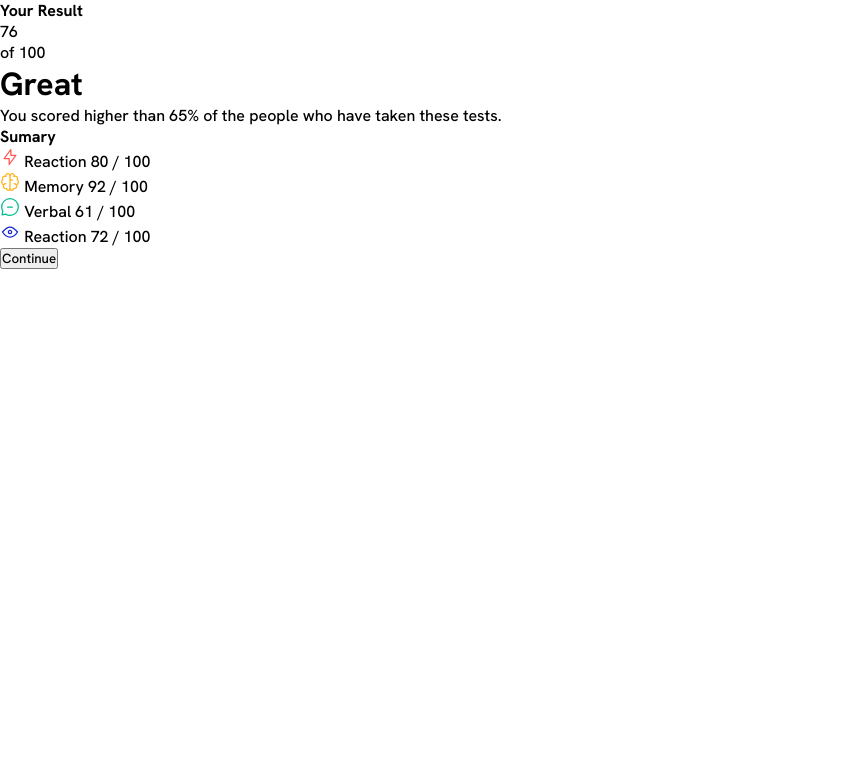
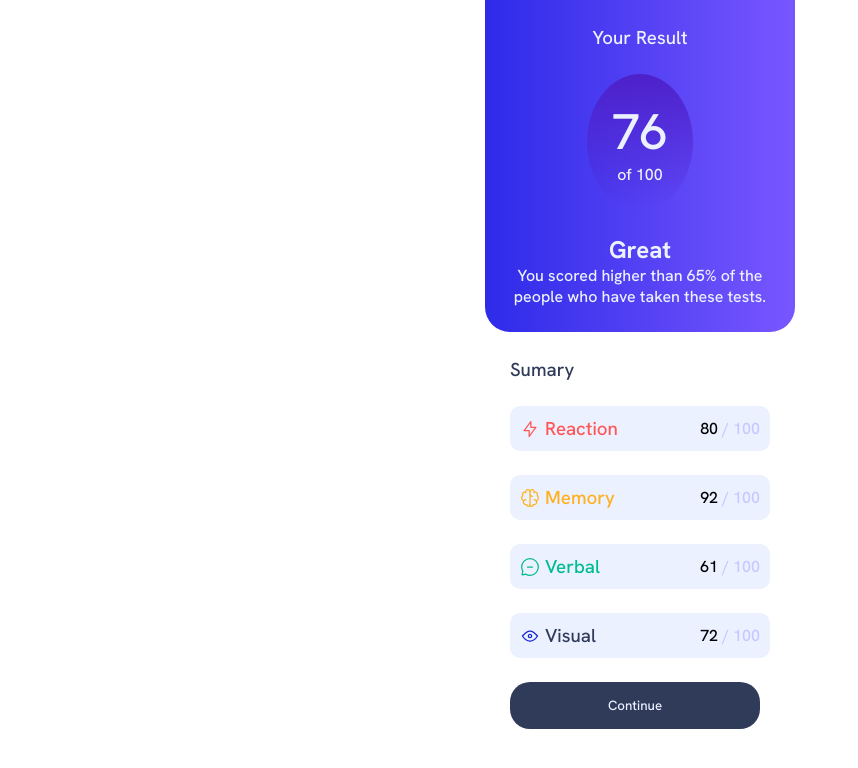
Before and after one commit to paulovictor1997/HTML-CSS, a plain HTML site: page exercício/Atividades/teste1/exe21/exe21.html in a window 1280 px wide. Shown: the whole page, without its empty margins (0-858 px from the left). Drawn offline with Linux system fonts and the light colour scheme.

Commit message:
atividade

```diff
--- a/exercício/Atividades/teste1/exe21/assets/style.scss
+++ b/exercício/Atividades/teste1/exe21/assets/style.scss
@@ -13,6 +13,13 @@ $red:hsl(0, 100%, 67%);
 $yellow:hsl(39, 100%, 56%);
 $green:hsl(166, 100%, 37%);
 
+//Neutral
+$background-white:hsl(0, 0%, 100%);
+$font:hsl(221, 100%, 96%);
+$statistic:hsl(221, 100%, 96%);
+$lavender:hsl(241, 100%, 89%);
+$darkgrey:hsl(224, 30%, 27%);
+
 /*
  card
  hsl(252, 100%, 67%)
@@ -23,17 +30,123 @@ hsla(256, 72%, 46%, 1)
 hsla(241, 72%, 46%, 0)
 */
 
-//Neutral
-$background-white:hsl(0, 0%, 100%);
-$font:hsl(221, 100%, 96%);
-$lavender:hsl(241, 100%, 89%);
-$darkgrey:hsl(224, 30%, 27%);
+#red{
+    color: $red;
+}
 
+#green{
+    color:$green;
+}
+
+#yellow{
+    color:$yellow;
+}
+
+#darkgrey{
+    color: $darkgrey;
+}
 
 body{
     min-height: 100vh;
+    background-color: $background-white;
 }
 
 .container{
     width: 100%;
+    display: flex;
+    flex-direction: column;
+    align-items: center;
 }
+
+.card-1{
+    background-image: linear-gradient(to left, hsl(252, 100%, 67%),  hsl(241, 81%, 54%) );
+    display: flex;
+    align-items: center;
+    flex-direction: column;
+    padding: 25px;
+    width: 310px;
+    border-radius: 0px 0px 25px 25px;
+
+    h3{
+        color: $font;
+        font-weight: 500;
+    }
+
+    .circle{
+        text-align: center;
+        margin-top: 3vh;
+        padding: 25px;
+        background-image: linear-gradient(to bottom,hsla(256, 72%, 46%, 1),
+        hsla(241, 72%, 46%, 0));
+        border-radius: 50%;
+
+        .number{
+            font-size: 50px;
+            color: $font;
+        }
+
+        p{
+            color: $font;
+        }
+    }
+
+    .info{
+        text-align: center;
+        color: $font;
+        margin-top: 3vh;
+    }
+}
+
+.card-2{
+    padding: 25px;
+    width: 310px;
+    background-color: $background-white;
+
+    button{
+        margin-top: 3vh;
+        padding: 15px;
+        width: 250px;
+        text-align: center;
+        border-radius: 20px;
+        border: none;
+        background-color: $darkgrey;
+        color: $font;
+        cursor: pointer;
+
+        &:hover{
+            transition: 1s all;
+            background-color: $lavender;
+        }
+    }
+
+    h3{
+        color: $darkgrey;
+        font-weight: 500;
+    }
+
+    .statistic{
+        background-color: $statistic;
+        display: flex;
+        align-items: center;
+        justify-content: space-between;
+        padding: 10px;
+        border-radius: 10px;
+        margin-top: 3vh;
+        font-weight: 500;
+
+        span{
+            color: $lavender;
+            font-weight: 500;
+        }
+
+        h3{
+            font-weight: 500;
+        }
+
+        .icon{
+            display: flex;
+            align-items: center;
+            gap: 5px;
+        }
+    }
+}
--- a/exercício/Atividades/teste1/exe21/exe21.html
+++ b/exercício/Atividades/teste1/exe21/exe21.html
@@ -10,39 +10,58 @@
 <body>
     <main class="container">
         <div class="card-1">
-            <h4>Your Result</h4>
+            <h3>Your Result</h3>
             <div class="circle">
-                <p>76</p>
+                <p class="number">76</p>
                 <p>of 100</p>
             </div>
-            <h1>Great</h1>
-            <p>You scored higher than 65% of the people who have taken these tests.</p>
+            <div class="info">
+                <h2>Great</h2>
+                <p>You scored higher than 65% of the people who have taken these tests.</p>
+            </div>
         </div>
 
         <div class="card-2">
-            <h4>Sumary</h4>
-            <div class="static">
-                <img src="images/icon-reaction.svg" alt="reaction">
-                Reaction
-                80 / 100
+            <h3>Sumary</h3>
+
+            <div class="statistic">
+                <div class="icon">
+                    <img src="images/icon-reaction.svg" alt="reaction">
+                    <h3 id="red">Reaction</h3>
+                </div>
+                <div class="info-3">
+                    80 <span>/ 100</span>
+                </div>
             </div>
 
-            <div class="static">
-                <img src="images/icon-memory.svg" alt="memory">
-                Memory
-                92 / 100
+            <div class="statistic">
+                <div class="icon">
+                    <img src="images/icon-memory.svg" alt="memory">
+                    <h3 id="yellow">Memory</h3>
+                </div>
+                <div class="info-3">
+                    92 <span>/ 100</span>
+                </div>
             </div>
 
-            <div class="static">
-                <img src="images/icon-verbal.svg" alt="verbal">
-                Verbal
-                61 / 100
+            <div class="statistic">
+                <div class="icon">
+                    <img src="images/icon-verbal.svg" alt="verbal">
+                    <h3 id="green">Verbal</h3>
+                </div>
+                <div class="info-3">
+                    61 <span>/ 100</span>
+                </div>
             </div>
 
-            <div class="static">
-                <img src="images/icon-visual.svg" alt="visual">
-                Reaction
-                72 / 100
+            <div class="statistic">
+                <div class="icon">
+                    <img src="images/icon-visual.svg" alt="visual">
+                    <h3 id="darkgray">Visual</h3>
+                </div>
+                <div class="info-3">
+                    72 <span>/ 100</span>
+                </div>
             </div>
 
             <button>Continue</button>
```
Also changed, not shown: exercício/Atividades/teste1/exe21/assets/style.css, 1 other file.
